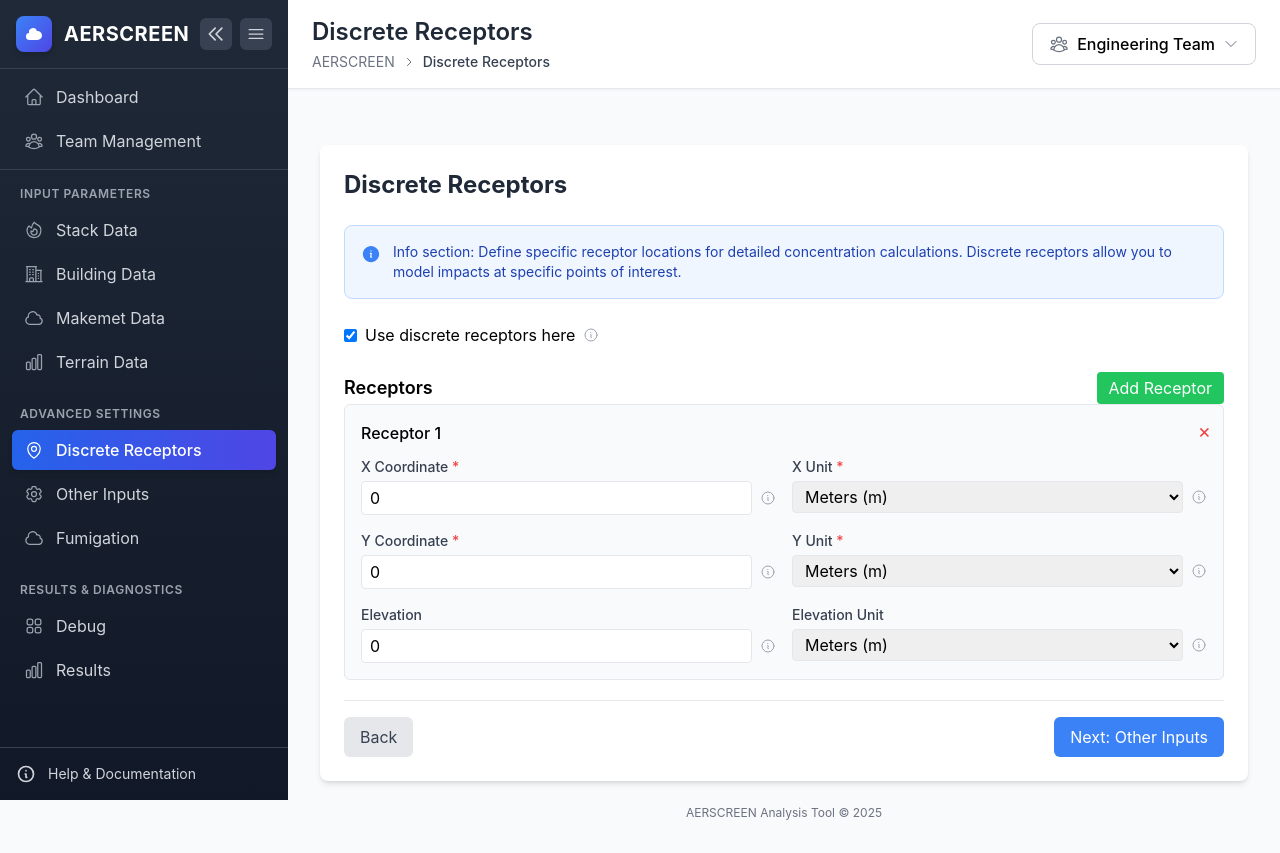
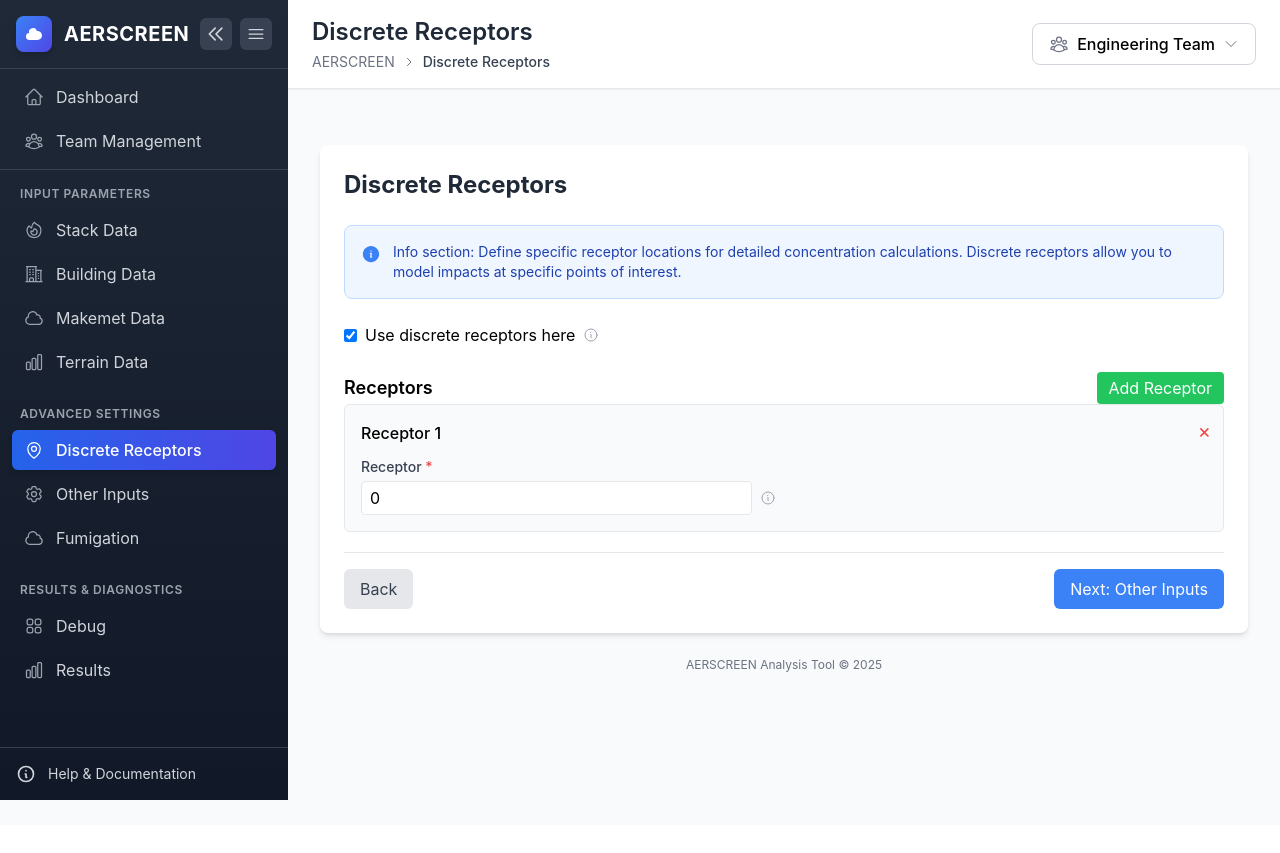
Before and after one commit to gbiz123/dispersions-dashboard, a React app: page /dashboard/discrete-receptors in a window 1280 px wide. After the commit the page ends 825 px from the top, so only its background shows below. Built offline with nearby package versions, Linux system fonts and the light colour scheme; the HTML template or start-up script is replaced by a standard one.

Commit message:
working to fix frontend ai slop

```diff
--- a/src/sections/BuildingData.tsx
+++ b/src/sections/BuildingData.tsx
@@ -17,14 +17,13 @@
 
   // Default values
   const defaultBuildingData: BuildingDataType = {
-    use_building_downwash: false,
+	use_building_downwash: false,
     height: 0,
     max_horizontal_dim: 0,
     min_horizontal_dim: 0,
-    bldg_height_unit: DistanceUnit.METERS,
-    bldg_width_max_unit: DistanceUnit.METERS,
-    bldg_width_min_unit: DistanceUnit.METERS,
-    use_existing_bpipprm_file: null
+    deg_from_north_of_max_hor_dim: 0,
+    deg_from_north_of_stack_rel_to_center: 0,
+    dist_stack_to_center: 0
   };
 
   // Initialize state with existing data or defaults
@@ -32,9 +31,11 @@
     formData.building_data || defaultBuildingData
   );
 
+
   // Add validation state
   const [errors, setErrors] = useState<Partial<Record<keyof BuildingDataType, string>>>({});
   const [touched, setTouched] = useState<Partial<Record<keyof BuildingDataType, boolean>>>({});
+  const [bpipprmFilename, setBpipprmFilename] = useState<string>("");
   const [useManualInputs, setUseManualInputs] = useState(!buildingData.use_existing_bpipprm_file);
 
   const handleChange = (e: React.ChangeEvent<HTMLInputElement | HTMLSelectElement>) => {
@@ -72,20 +73,24 @@
 
   const handleFileChange = (e: React.ChangeEvent<HTMLInputElement>) => {
     const file = e.target.files?.[0] || null;
-
     if (file) {
-      // Switch to file upload mode
       setUseManualInputs(false);
+      setBpipprmFilename(file.name);
+      const reader = new FileReader();
+      reader.onload = (event) => {
+        const fileContent = event.target?.result as string;
+        setBuildingData(prev => ({
+          ...prev,
+          use_existing_bpipprm_file: fileContent
+        }));
+      };
+      reader.readAsText(file);
+    } else {
       setBuildingData(prev => ({
         ...prev,
-        use_existing_bpipprm_file: file
+        use_existing_bpipprm_file: undefined
       }));
-    } else {
-      // If file is removed, clear the field
-      setBuildingData(prev => ({
-        ...prev,
-        use_existing_bpipprm_file: null
-      }));
+      setBpipprmFilename("");
     }
   };
 
@@ -146,7 +151,7 @@
         });
       } else if (!buildingData.use_existing_bpipprm_file) {
         // If using file mode but no file is selected
-        newErrors.useexistingbpipprm_file = 'Please upload a BPIP PRM file';
+        newErrors.use_existing_bpipprm_file = 'Please upload a BPIP PRM file';
         hasErrors = true;
       }
     }
@@ -258,12 +263,12 @@
                     onChange={handleFileChange}
                     className="file-input file-input-bordered file-input-primary w-full max-w-md"
                   />
-                  {errors.useexistingbpipprm_file && (
-                    <p className="text-red-500 text-sm mt-1">{errors.useexistingbpipprm_file}</p>
+                  {errors.use_existing_bpipprm_file && (
+                    <p className="text-red-500 text-sm mt-1">{errors.use_existing_bpipprm_file}</p>
                   )}
                   {buildingData.use_existing_bpipprm_file && (
                     <p className="text-green-600 text-sm mt-1">
-                      File selected: {buildingData.use_existing_bpipprm_file.name}
+                      File selected: {bpipprmFilename}
                     </p>
                   )}
                 </div>
@@ -285,26 +290,16 @@
                       <div className="grid grid-cols-2 gap-4">
                         <FormField
                           label="Value"
-                          name="bldg_height"
+                          name="height"
                           type="number"
                           value={buildingData.height || 0}
                           onChange={handleChange}
                           onBlur={handleBlur}
-                          error={touched.bldg_height ? errors.bldg_height : undefined}
+                          error={touched.height ? errors.height : undefined}
                           min={0.1}
                           step={0.1}
                           required
-                          tooltip="Dummy tooltip: Enter the height of the building"
-                        />
-                        <FormField
-                          label="Unit"
-                          name="bldg_height_unit"
-                          type="select"
-                          value={buildingData.bldg_height_unit || ''}
-                          onChange={handleChange}
-                          options={distanceUnits}
-                          required
-                          tooltip="Dummy tooltip: Select the unit for building height"
+                          tooltip="Enter the height of the building"
                         />
                       </div>
                     </div>
@@ -320,18 +315,9 @@
                           value={buildingData.max_horizontal_dim || 0}
                           onChange={handleChange}
                           onBlur={handleBlur}
-                          error={touched.bldg_width_max ? errors.bldg_width_max : undefined}
+                          error={touched.max_horizontal_dim ? errors.max_horizontal_dim : undefined}
                           min={0.1}
                           step={0.1}
-                          required
-                        />
-                        <FormField
-                          label="Unit"
-                          name="bldg_width_max_unit"
-                          type="select"
-                          value={buildingData.bldg_width_max_unit || ''}
-                          onChange={handleChange}
-                          options={distanceUnits}
                           required
                         />
                       </div>
@@ -348,18 +334,9 @@
                           value={buildingData.min_horizontal_dim || 0}
                           onChange={handleChange}
                           onBlur={handleBlur}
-                          error={touched.bldg_width_min ? errors.bldg_width_min : undefined}
+                          error={touched.min_horizontal_dim ? errors.min_horizontal_dim : undefined}
                           min={0.1}
                           step={0.1}
-                          required
-                        />
-                        <FormField
-                          label="Unit"
-                          name="bldg_width_min_unit"
-                          type="select"
-                          value={buildingData.bldg_width_min_unit || ''}
-                          onChange={handleChange}
-                          options={distanceUnits}
                           required
                         />
                       </div>
--- a/src/sections/Debug.tsx
+++ b/src/sections/Debug.tsx
@@ -12,10 +12,7 @@
 
   // keep the full shape but we will only expose save_debug in the UI
   const defaultDebug: DebugType = {
-    save_input:          false,
-    save_aermap_input:   false,
-    save_debug:          false,
-    save_aermap_debug:   false,
+    debug: false,
   };
 
   const [debug, setDebug] = useState<DebugType>(
@@ -25,7 +22,7 @@
   // single checkbox toggles save_debug only
   const handleChange = (e: React.ChangeEvent<HTMLInputElement>) => {
     const { checked } = e.target;
-    setDebug(prev => ({ ...prev, save_debug: checked }));
+    setDebug(prev => ({ ...prev, debug: checked }));
   };
 
   const handleSubmit = (e: React.FormEvent) => {
@@ -56,7 +53,7 @@
                 id="save_debug"
                 name="save_debug"
                 type="checkbox"
-                checked={debug.save_debug}
+                checked={debug.debug}
                 onChange={handleChange}
                 className="h-4 w-4 text-blue-600 rounded"
               />
--- a/src/sections/DiscreteReceptors.tsx
+++ b/src/sections/DiscreteReceptors.tsx
@@ -3,8 +3,8 @@
 import FormField from '../components/forms/FormField';
 import SectionContainer from '../components/SectionContainer';
 import { useRunContext } from '../context/RunContext';
-import { AerscreenDiscreteReceptors as DiscreteReceptorsType, Receptor } from '../types/api';
-import { DistanceUnit } from '../types/enums';
+import { AerscreenDiscreteReceptors as DiscreteReceptorsType } from '../types/api';
+import { DiscreteReceptorsUnits, DistanceUnit } from '../types/enums';
 import InfoSection from '../components/InfoSection';
 import Tooltip from '../components/Tooltip';
 
@@ -19,16 +19,9 @@
 
   // Default values
   const defaultDiscreteReceptors: DiscreteReceptorsType = {
-    receptors: [
-      {
-        x: 0,
-        y: 0,
-        elevation: 0,
-        x_unit: DistanceUnit.METERS,
-        y_unit: DistanceUnit.METERS,
-        elevation_unit: DistanceUnit.METERS
-      }
-    ]
+	distance_units: DiscreteReceptorsUnits.METERS,
+	include_discrete_receptors: false,
+    receptors: [0]
   };
 
   // Initialize state with existing data or defaults
@@ -36,17 +29,12 @@
     formData.discrete_receptors || defaultDiscreteReceptors
   );
 
+  // TODO: Instead of units selection per receptor, units and other fields should be defined up top
+
   const handleChange = (index: number, e: React.ChangeEvent<HTMLInputElement | HTMLSelectElement>) => {
     const { name, value } = e.target;
     const updatedReceptors = [...receptorsData.receptors];
-
-    updatedReceptors[index] = {
-      ...updatedReceptors[index],
-      [name]: name.includes('x') || name.includes('y') || name.includes('elevation')
-        ? parseFloat(value) || 0
-        : value
-    };
-
+    updatedReceptors[index] = parseFloat(value) || 0;
     setReceptorsData({
       ...receptorsData,
       receptors: updatedReceptors
@@ -54,19 +42,12 @@
   };
 
   const addReceptor = () => {
-    if (receptorsData.receptors.length >= 10) return; // NEW: hard cap
+    if (receptorsData.receptors.length >= 10) return;
     setReceptorsData({
       ...receptorsData,
       receptors: [
         ...receptorsData.receptors,
-        {
-          x: 0,
-          y: 0,
-          elevation: 0,
-          x_unit: DistanceUnit.METERS,
-          y_unit: DistanceUnit.METERS,
-          elevation_unit: DistanceUnit.METERS
-        }
+		0
       ]
     });
   };
@@ -157,61 +138,13 @@
 
               <div className="grid grid-cols-1 md:grid-cols-2 gap-4">
                 <FormField
-                  label="X Coordinate"
-                  name="x"
+                  label="Receptor"
+                  name="distance"
                   type="number"
-                  value={receptor.x}
+                  value={receptor}
                   onChange={(e) => handleChange(index, e)}
                   required
-                  tooltip="Dummy tooltip: Enter the X coordinate of the receptor"
-                />
-                <FormField
-                  label="X Unit"
-                  name="x_unit"
-                  type="select"
-                  value={receptor.x_unit}
-                  onChange={(e) => handleChange(index, e)}
-                  options={distanceUnits}
-                  required
-                  tooltip="Dummy tooltip: Select the unit for X coordinate"
-                />
-
-                <FormField
-                  label="Y Coordinate"
-                  name="y"
-                  type="number"
-                  value={receptor.y}
-                  onChange={(e) => handleChange(index, e)}
-                  required
-                  tooltip="Dummy tooltip: Enter the Y coordinate of the receptor"
-                />
-                <FormField
-                  label="Y Unit"
-                  name="y_unit"
-                  type="select"
-                  value={receptor.y_unit}
-                  onChange={(e) => handleChange(index, e)}
-                  options={distanceUnits}
-                  required
-                  tooltip="Dummy tooltip: Select the unit for Y coordinate"
-                />
-
-                <FormField
-                  label="Elevation"
-                  name="elevation"
-                  type="number"
-                  value={receptor.elevation || 0}
-                  onChange={(e) => handleChange(index, e)}
-                  tooltip="Dummy tooltip: Enter the elevation of the receptor"
-                />
-                <FormField
-                  label="Elevation Unit"
-                  name="elevation_unit"
-                  type="select"
-                  value={receptor.elevation_unit || DistanceUnit.METERS}
-                  onChange={(e) => handleChange(index, e)}
-                  options={distanceUnits}
-                  tooltip="Dummy tooltip: Select the unit for elevation"
+                  tooltip="Enter the distance along plume centerline of the receptor"
                 />
               </div>
             </div>
--- a/src/utils/apiTester.ts
+++ b/src/utils/apiTester.ts
@@ -1,6 +1,7 @@
 import { runService } from '../services/runService';
 import { resultService } from '../services/resultService';
 import { AerscreenRequest, TemperatureUnit, VelocityUnit, DistanceUnit, SurfaceProfile, ClimateType, LandUseType, RuralUrban, TerrainSource, TerrainFileType, UnitSystem } from '../types/api';
+import { AerscreenOtherInputsUnits, AerscreenRuralOrUrban, DemFileType, DemFileUnits } from 'types/enums';
 
 // Sample data
 const sampleRequest: AerscreenRequest = {
@@ -19,38 +20,37 @@
     flow_rate_unit: 'm³/s'
   },
   building_data: {
+	deg_from_north_of_stack_rel_to_center: 0,
+	dist_stack_to_center: 10,
     use_building_downwash: true,
     height: 25,
     max_horizontal_dim: 40,
     min_horizontal_dim: 20,
-    bldg_height_unit: 'meters',
-    bldg_width_max_unit: 'meters',
-    bldg_width_min_unit: 'meters',
+	deg_from_north_of_max_hor_dim: 9,
     use_existing_bpipprm_file: null,
   },
   makemet_data: {
-    min_temp: 250,
-    min_temp_unit: 'K' as TemperatureUnit,
-    max_temp: 310,
-    max_temp_unit: 'K' as TemperatureUnit,
-    min_wspd: 0.5,
-    min_wspd_unit: 'm/s' as VelocityUnit,
-    anem_height: 10,
-    anem_height_unit: 'meters' as DistanceUnit,
-    surface_profile: 'rural' as SurfaceProfile,
-    climate_type: 'average' as ClimateType,
-    land_use_type: 'rural' as LandUseType,
+	climatology_type: ClimateType.NONE,
+	min_temp_k: 250,
+    max_temp_k: 310,
+    min_wind_speed_m_s: 0.5,
+    anemometer_height_m: 10,
+	land_use_type: LandUseType.SWAMP,
     albedo: 0.18,
     bowen_ratio: 1.0,
     surface_roughness: 0.3,
-    surface_characteristics_filename: null
   },
   terrain_data: {
-    use_terrain: true,
-    use_discrete_receptors: false,
-    terrain_type: 'complex',
-    elev_unit: 'meters',
-    utm_zone: 15
+	use_terrain: false,
+    utm_x: 0,
+    utm_y: 0,
+    utm_zone: 15,
+    nad_datum: "NAD27",
+    probe_distance_m: 0,
+    elevation: 0,
+    dem_file_type: DemFileType.DEM_1_METER,
+    dem_file_units: DemFileUnits.FEET,
+    override_elevation_with_aermap_val: false
   },
   terrain_input_files: {
     nad_datum: 'NAD83',
@@ -62,10 +62,11 @@
     terrain_source: TerrainSource.UPLOAD_FILE   // ← NEW ­required field
   },
   other_inputs: {
+	flagpole_height_m: 0,
+	use_flagpole_receptors: false,
+	units: AerscreenOtherInputsUnits.METRIC,
     distance_to_amb_air: 100,
-    min_dist_ambient_unit: 'meters',
-    is_fumigation: false,
-    rural_urban: 'rural' as RuralUrban
+	rural_or_urban: AerscreenRuralOrUrban.RURAL
   }
 };
 
```
Also changed, not shown: src/types/api.ts (+2 -6 lines), src/context/RunContext.tsx (line endings or trailing spaces).
